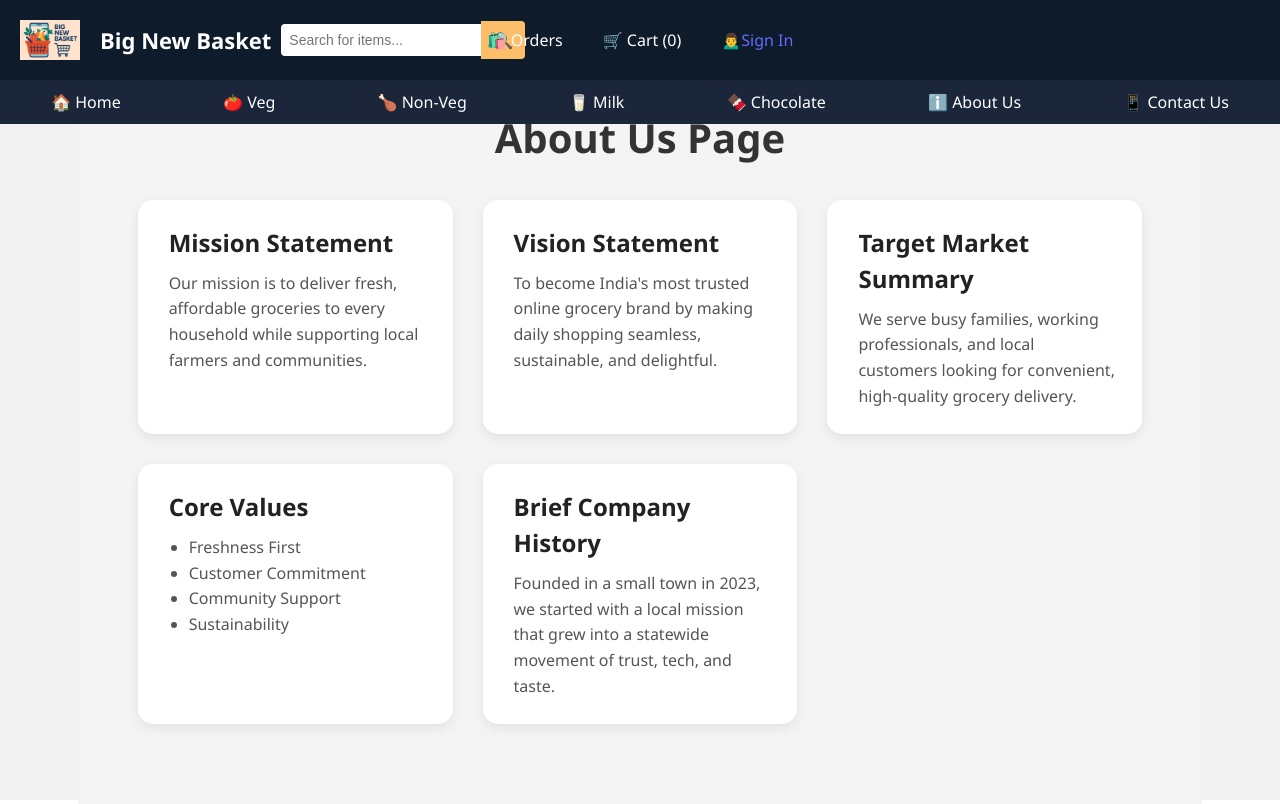
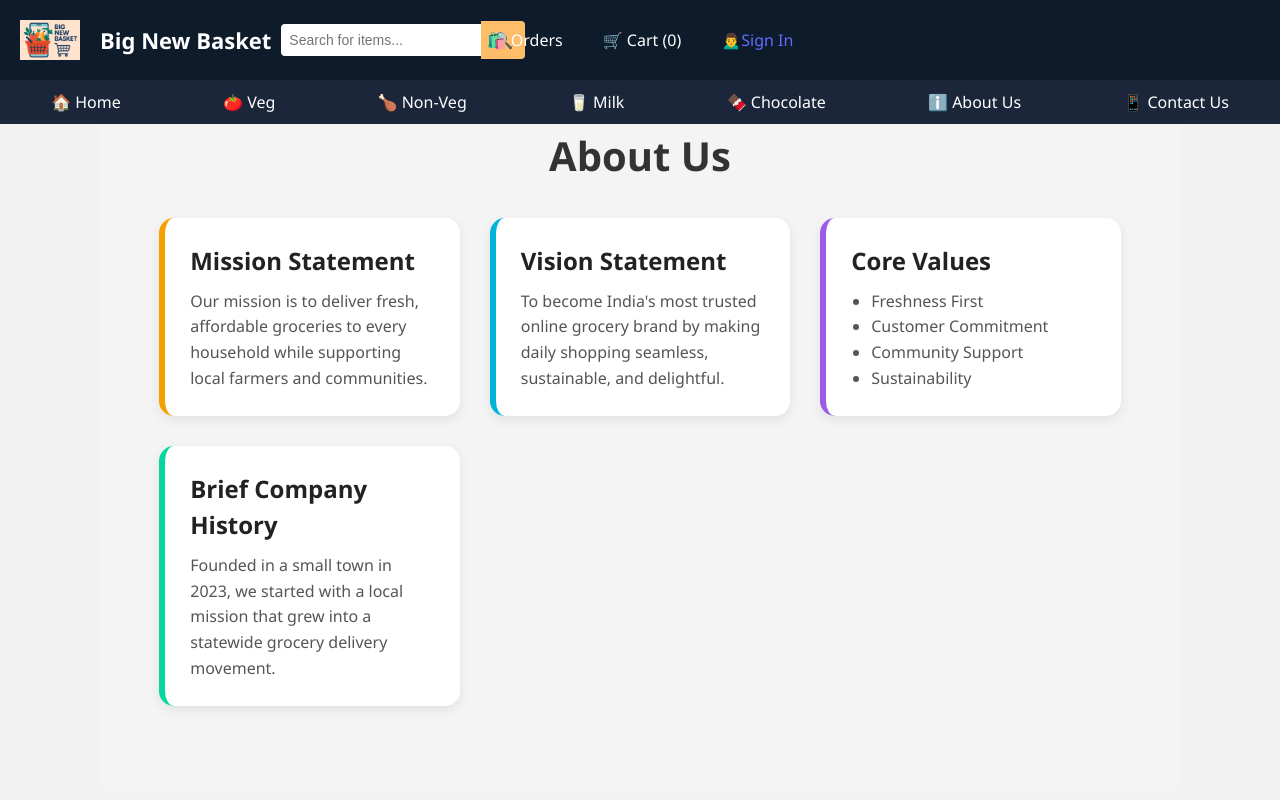
Before and after one commit to VikasDubey1201/TeastyMart, a React (Vite) app: page /AboutUs in a window 1280 px wide. Built offline with nearby package versions, Linux system fonts and the light colour scheme.

Commit message:
Update aboutUs.jsx

```diff
--- a/src/aboutUs.jsx
+++ b/src/aboutUs.jsx
@@ -4,27 +4,21 @@ import './aboutUsStyle.css';
 function AboutUs() {
   return (
     <div className="aboutus-container">
-      <h1>About Us Page</h1>
+      <h1>About Us</h1>
       <div className="aboutus-grid">
-        <div className="aboutus-card mission">
+        <div className="aboutus-card orange">
           <h2>Mission Statement</h2>
           <p>
             Our mission is to deliver fresh, affordable groceries to every household while supporting local farmers and communities.
           </p>
         </div>
-        <div className="aboutus-card vision">
+        <div className="aboutus-card teal">
           <h2>Vision Statement</h2>
           <p>
             To become India's most trusted online grocery brand by making daily shopping seamless, sustainable, and delightful.
           </p>
         </div>
-        <div className="aboutus-card market">
-          <h2>Target Market Summary</h2>
-          <p>
-            We serve busy families, working professionals, and local customers looking for convenient, high-quality grocery delivery.
-          </p>
-        </div>
-        <div className="aboutus-card values">
+        <div className="aboutus-card purple">
           <h2>Core Values</h2>
           <ul>
             <li>Freshness First</li>
@@ -33,10 +27,10 @@ function AboutUs() {
             <li>Sustainability</li>
           </ul>
         </div>
-        <div className="aboutus-card history">
+        <div className="aboutus-card green">
           <h2>Brief Company History</h2>
           <p>
-            Founded in a small town in 2023, we started with a local mission that grew into a statewide movement of trust, tech, and taste.
+            Founded in a small town in 2023, we started with a local mission that grew into a statewide grocery delivery movement.
           </p>
         </div>
       </div>
```
